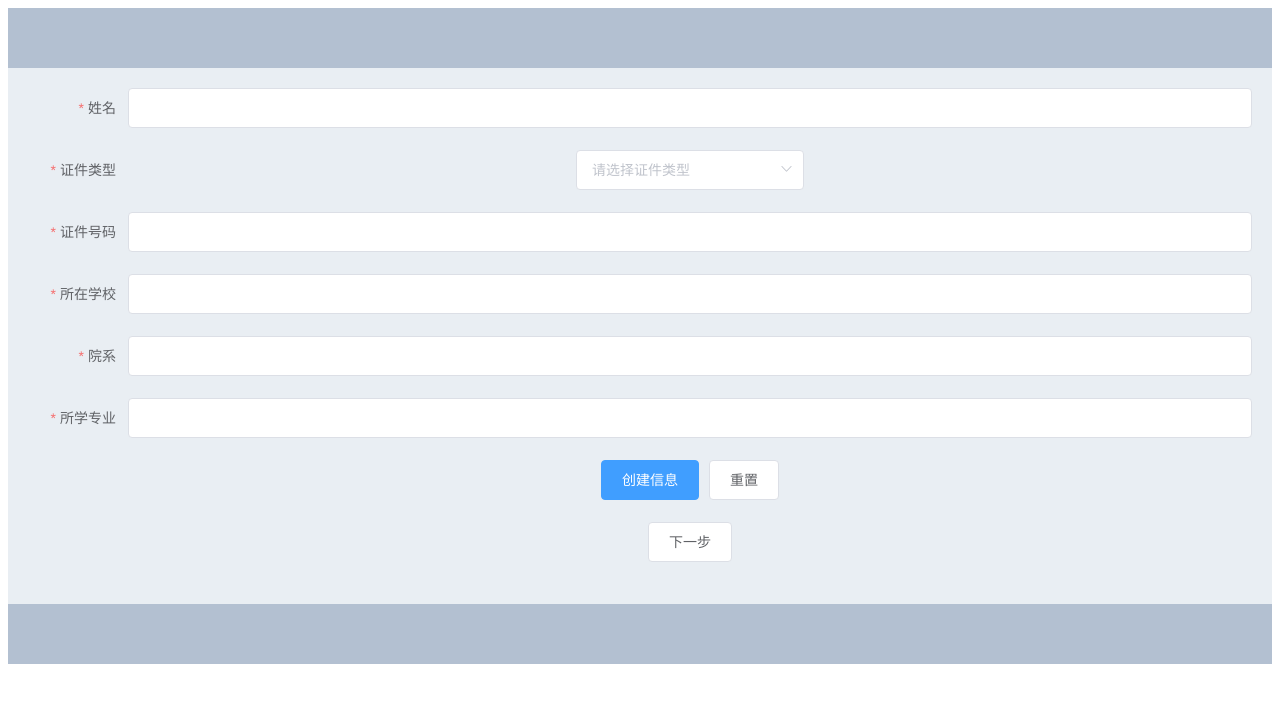
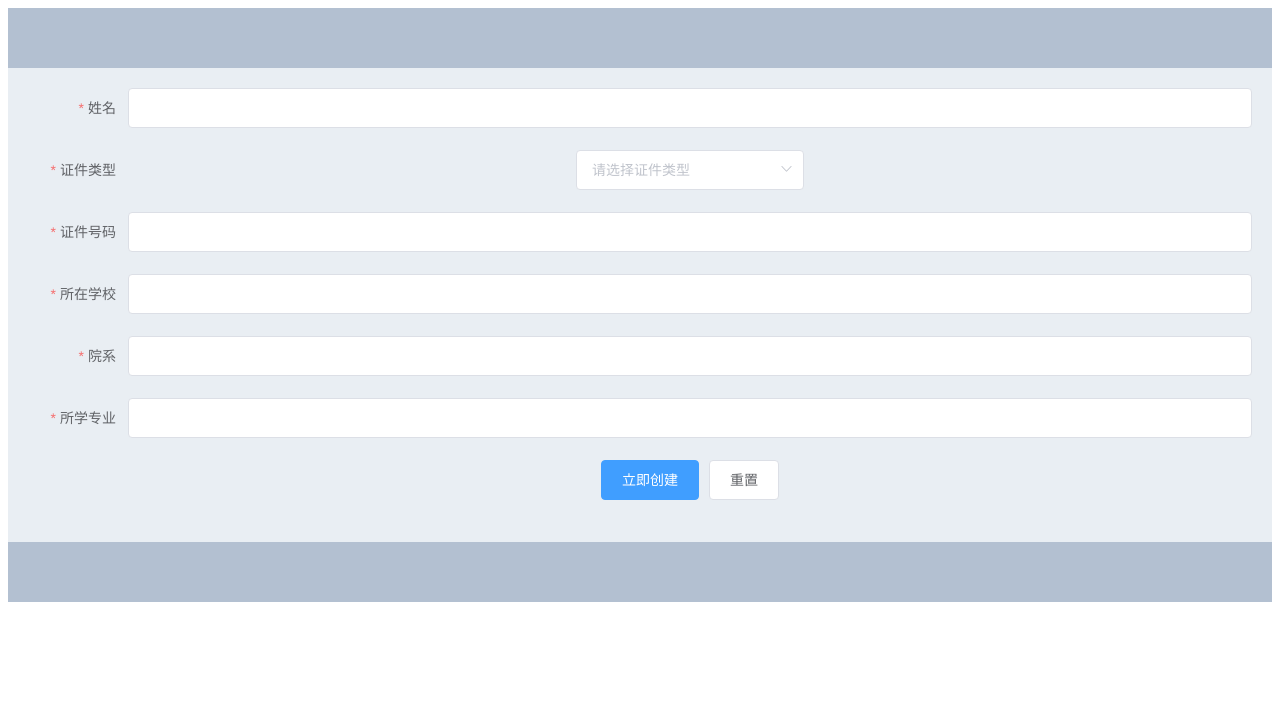
Before and after one commit to yzha885/DigitalRMB, a Vue app in the folder frontend/: page /information in a window 1280 px wide. Shown: the top 702 px of the page. Built offline with nearby package versions, Linux system fonts and the light colour scheme.

Commit message:
-Have done: page layout, table constaints -Still working on ： 分页提交表格&Http request

```diff
--- a/frontend/package.json
+++ b/frontend/package.json
@@ -9,6 +9,7 @@
   },
   "dependencies": {
     "async-validator": "^4.0.3",
+    "axios": "^0.21.1",
     "core-js": "^3.6.5",
     "element-ui": "^2.15.6",
     "vue": "^2.6.11",
--- a/frontend/src/App.vue
+++ b/frontend/src/App.vue
@@ -3,7 +3,7 @@
     <el-container id="app">
       <el-header></el-header>
       <el-main>
-        <router-view/>
+        <router-view />
       </el-main>
       <el-footer></el-footer>
     </el-container>
--- a/frontend/src/components/mobileVerification.vue
+++ b/frontend/src/components/mobileVerification.vue
@@ -18,7 +18,7 @@
       </el-form-item>
 
       <el-form-item label="手机号码" prop="mobileNumber">
-          <el-input v-model="ruleForm.mobileNumber" placeholder="">
+          <el-input v-model.number="ruleForm.mobileNumber" placeholder="">
               <el-button slot="append"  >获取验证码</el-button>
           </el-input>
       </el-form-item>
@@ -43,10 +43,8 @@
 
 
 export default {
-  name: 'form',
-  props: {
-    msg: String
-  },
+  name: 'el-form-component',
+
   data() {
     return {
       ruleForm: {
@@ -60,7 +58,7 @@ export default {
         ],
         mobileNumber: [
           { required: true, message: '请输入手机号', trigger: 'change' },
-          { min: 11, max: 11, message: '请输入正确长度的手机号码', trigger: 'blur' },
+          // { min: 10, max: 12, message: '请输入正确长度的手机号码', trigger: 'blur' },
           { type: 'number', message: '手机号码必须为数字值'}
 
         ],
--- a/frontend/src/components/form.vue
+++ b/frontend/src/components/personalInfo.vue
@@ -33,17 +33,11 @@
       </el-form-item>
 
       <el-form-item>
-        <el-button type="primary" @click="submitForm('ruleForm')">创建信息</el-button>
+        <el-button type="primary" @click="submitForm('ruleForm')">立即创建</el-button>
+<!--        <el-button @click='nextStep()' >下一步</el-button>-->
         <el-button @click="resetForm('ruleForm')">重置</el-button>
       </el-form-item>
 
-      <el-form-item>
-        <router-link
-            to="/informationCont"
-            tag="el-button">
-         下一步
-        </router-link>
-      </el-form-item>
 
 
     </el-form>
@@ -52,6 +46,7 @@
 
 <script>
 export default {
+  name: 'AddForm',
   data() {
     return {
       ruleForm: {
@@ -87,20 +82,38 @@ export default {
       }
     };
   },
-  methods: {
+  methods:{
     submitForm(formName) {
       this.$refs[formName].validate((valid) => {
         if (valid) {
+          //jump into next page if meet all the validation
           alert('submit!');
+          this.$router.push({path:'/informationCont',query:{name:this.ruleForm.name,cardType:this.ruleForm.idCardType,
+            cardNumber:this.ruleForm.idCardNumber,uni:this.ruleForm.university,faulty:this.ruleForm.faculty,major:this.ruleForm.major}})
+          //pass values into next page
+
+          // this.$emit('add-form',this.ruleForm);
         } else {
           console.log('error submit!!');
           return false;
         }
       });
     },
+    // submitForm(formName) {
+    //   this.$refs[formName].validate((valid) => {
+    //     if (valid) {
+    //       alert('submit!');
+    //       this.$emit('add-form',this.ruleForm);
+    //     } else {
+    //       console.log('error submit!!');
+    //       return false;
+    //     }
+    //   });
+    // },
     resetForm(formName) {
       this.$refs[formName].resetFields();
     }
+
   }
 }
 </script>
--- a/frontend/src/views/Information.vue
+++ b/frontend/src/views/Information.vue
@@ -1,18 +1,22 @@
 <template>
   <div class="information">
-    <HelloWorld></HelloWorld>
+    <inputForm ></inputForm>
   </div>
 </template>
 
 <script>
 // @ is an alias to /src
-import HelloWorld from '@/components/form.vue'
+import inputForm from '@/components/personalInfo.vue'
+
 
 
 export default {
   name: 'Home',
   components: {
-    HelloWorld
+    inputForm
+  },
+   methods:{
+
 
   }
 }
--- a/frontend/src/views/Landing.vue
+++ b/frontend/src/views/Landing.vue
@@ -1,20 +1,17 @@
 <template>
   <div class="home">
-<!--    <img alt="Vue logo" src="../assets/logo.png">-->
-<!--    <HelloWorld msg="Welcome to Your Vue.js App"/>-->
     <openAccountButton></openAccountButton>
   </div>
 </template>
 
 <script>
 // @ is an alias to /src
-// import HelloWorld from '@/components/form.vue'
+// import HelloWorld from '@/components/personalInfo.vue'
 import openAccountButton from '@/components/openaccount'
 
 export default {
   name: 'Home',
   components: {
-    // HelloWorld,
     openAccountButton
   }
 }
```
Also changed, not shown: 1 other file (tests, documents, lock files or other folders).
